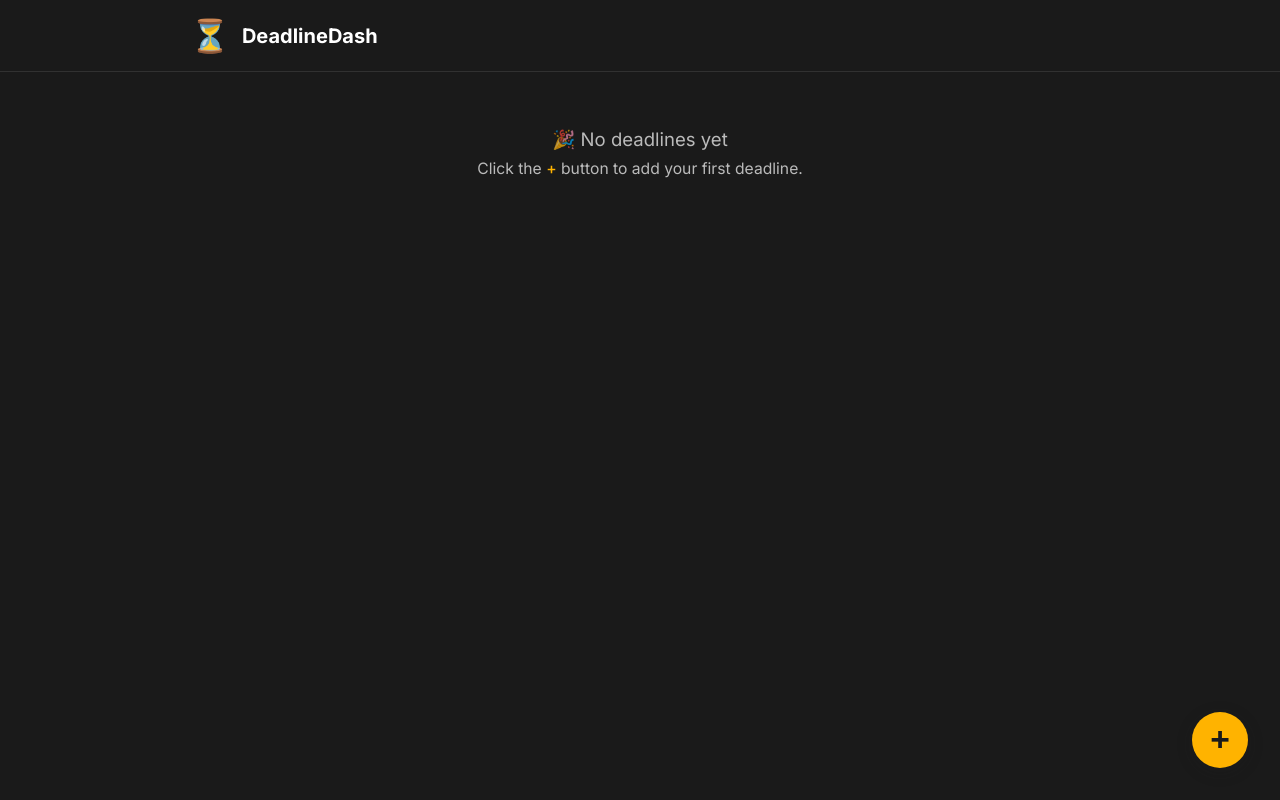
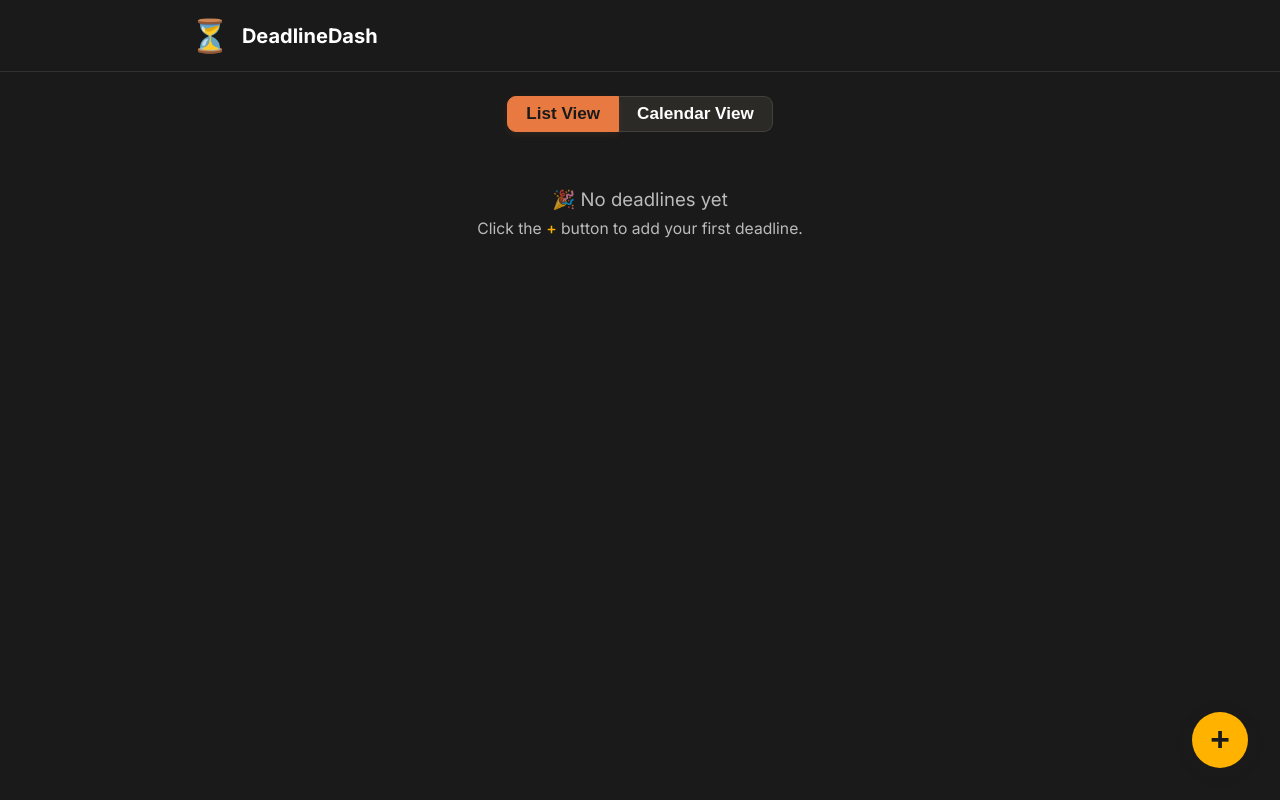
Before and after one commit to Workflow-Manager-admin/deadlinedash-27288-d5ff4310, a React (Create React App) app in the folder deadline_dash/: page / in a window 1280 px wide. Built offline with nearby package versions, Linux system fonts and the light colour scheme; the HTML template or start-up script is replaced by a standard one.

Commit message:
Auto-commit: Changes as of 2025-05-31T02:32:45.762491+00:00

```diff
--- a/deadline_dash/src/App.css
+++ b/deadline_dash/src/App.css
@@ -19,6 +19,19 @@ body {
   min-height: 100vh;
   display: flex;
   flex-direction: column;
+}
+
+/* Calendar view grid overrides */
+.calendar-view-grid {
+  /* Responsive: shrink grid on mobile */
+  max-width: 100vw !important;
+  overflow-x: auto;
+  box-sizing: border-box;
+}
+@media (max-width: 700px) {
+  .calendar-view-grid {
+    font-size: 0.91rem;
+  }
 }
 
 .navbar {
--- a/deadline_dash/src/App.js
+++ b/deadline_dash/src/App.js
@@ -87,6 +87,14 @@ function App() {
   const [modalMode, setModalMode] = useState("add"); // "add" or "edit"
   const [modalInitial, setModalInitial] = useState(null); // if editing: { id, title, dueDate, note }
   const [editId, setEditId] = useState(null);
+  // Calendar/List view state
+  const [viewMode, setViewMode] = useState('list'); // 'list' or 'calendar'
+  // When clicking deadline in calendar mode, show detail via modal edit
+  // ID of deadline to view/edit from calendar:
+  // Use App modal for details/edit as used for cards.
+  function handleCalendarDeadlineClick(dl) {
+    openEditModal(dl);
+  }
 
   // Handle Add FAB button click
   function openAddModal() {
@@ -130,6 +138,58 @@ function App() {
     editDeadline(id, { progress: newProgress });
   }
 
+  // UI: toggle between list and calendar
+  const viewToggle = (
+    <div
+      style={{
+        display: 'flex',
+        gap: 0,
+        alignItems: 'center',
+        margin: '24px 0 8px 0',
+        justifyContent: 'center'
+      }}
+      aria-label="Switch between list view and calendar view"
+    >
+      <button
+        tabIndex={0}
+        className="btn"
+        onClick={() => setViewMode('list')}
+        style={{
+          background: viewMode === 'list' ? 'var(--kavia-orange)' : 'rgba(255,235,200,0.08)',
+          color: viewMode === 'list' ? '#1A1A1A' : 'var(--text-color)',
+          border: `1px solid ${viewMode === 'list' ? 'var(--kavia-orange)' : 'var(--border-color)'}`,
+          borderRadius: '9px 0 0 9px',
+          fontWeight: 600,
+          fontSize: '1.07rem',
+          padding: '7px 18px',
+          cursor: 'pointer',
+          boxShadow: viewMode === 'list' ? '0 3px 8px rgba(234,153,64,0.09)' : undefined,
+          outline: 'none'
+        }}>
+        List View
+      </button>
+      <button
+        tabIndex={0}
+        className="btn"
+        onClick={() => setViewMode('calendar')}
+        style={{
+          background: viewMode === 'calendar' ? 'var(--kavia-orange)' : 'rgba(255,235,200,0.08)',
+          color: viewMode === 'calendar' ? '#1A1A1A' : 'var(--text-color)',
+          border: `1px solid ${viewMode === 'calendar' ? 'var(--kavia-orange)' : 'var(--border-color)'}`,
+          borderRadius: '0 9px 9px 0',
+          fontWeight: 600,
+          fontSize: '1.07rem',
+          padding: '7px 18px',
+          cursor: 'pointer',
+          boxShadow: viewMode === 'calendar' ? '0 3px 8px rgba(234,153,64,0.09)' : undefined,
+          outline: 'none',
+          borderLeft: '0px'
+        }}>
+        Calendar View
+      </button>
+    </div>
+  );
+
   return (
     <div className="app">
       {/* Top navigation bar */}
@@ -153,7 +213,6 @@ function App() {
         </div>
       </nav>
 
-      {/* Main list view area */}
       <main
         style={{
           flex: 1,
@@ -162,9 +221,10 @@ function App() {
           minHeight: '60vh',
           background: 'var(--kavia-dark)',
         }}
-        aria-label="List of deadlines"
+        aria-label={viewMode === 'calendar' ? 'Calendar of deadlines' : 'List of deadlines'}
       >
         <div className="container">
+          {viewToggle}
           {deadlines.length === 0 ? (
             <div
               style={{
@@ -183,6 +243,12 @@ function App() {
                 Click the <span style={{ color: '#FFB300', fontWeight: 500 }}>+</span> button to add your first deadline.
               </div>
             </div>
+          ) : (
+            viewMode === 'calendar' ? (
+              <CalendarView
+                deadlines={deadlines}
+                onDeadlineClick={handleCalendarDeadlineClick}
+              />
             ) : (
               <div>
                 {/* Map deadlines as cards, sorted by dueDate ascending */}
@@ -208,10 +274,10 @@ function App() {
                     />
                   ))}
               </div>
+            )
           )}
         </div>
       </main>
-
       {/* Deadline Add/Edit Modal */}
       <DeadlineForm
         open={modalOpen}
```
Also changed, not shown: 2 other files (tests, documents, lock files or other folders). Lines whose indentation alone changed are shown as unchanged.
